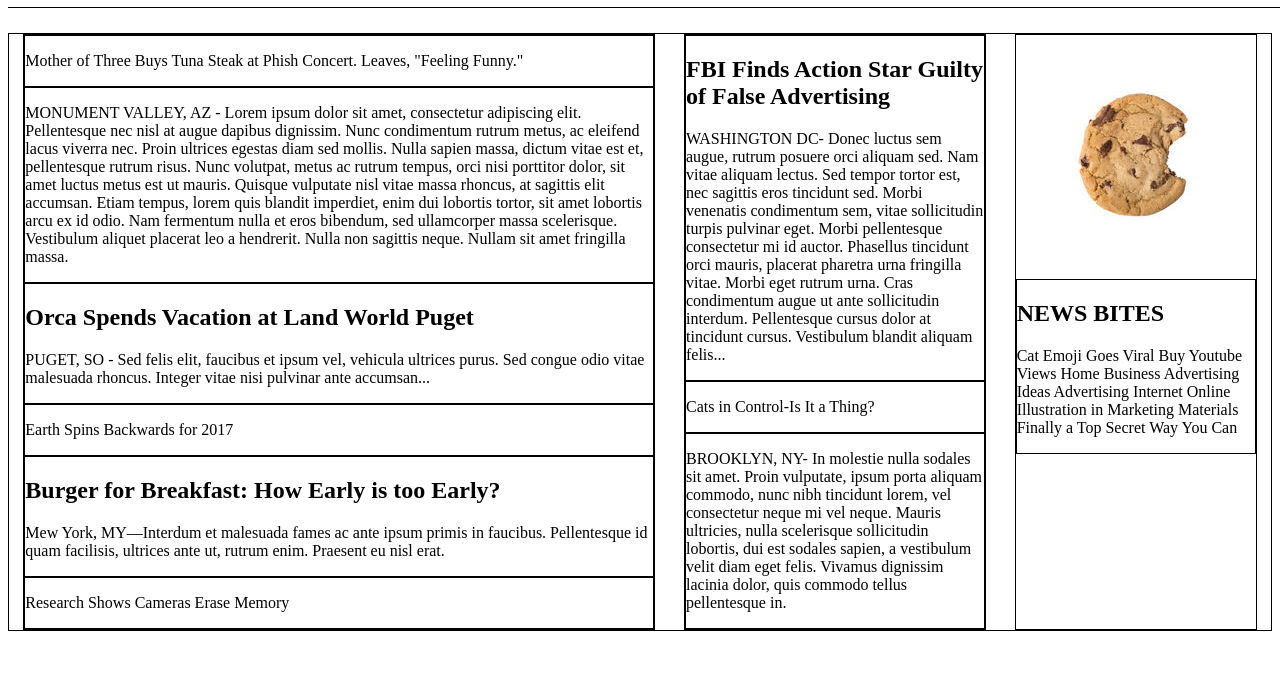
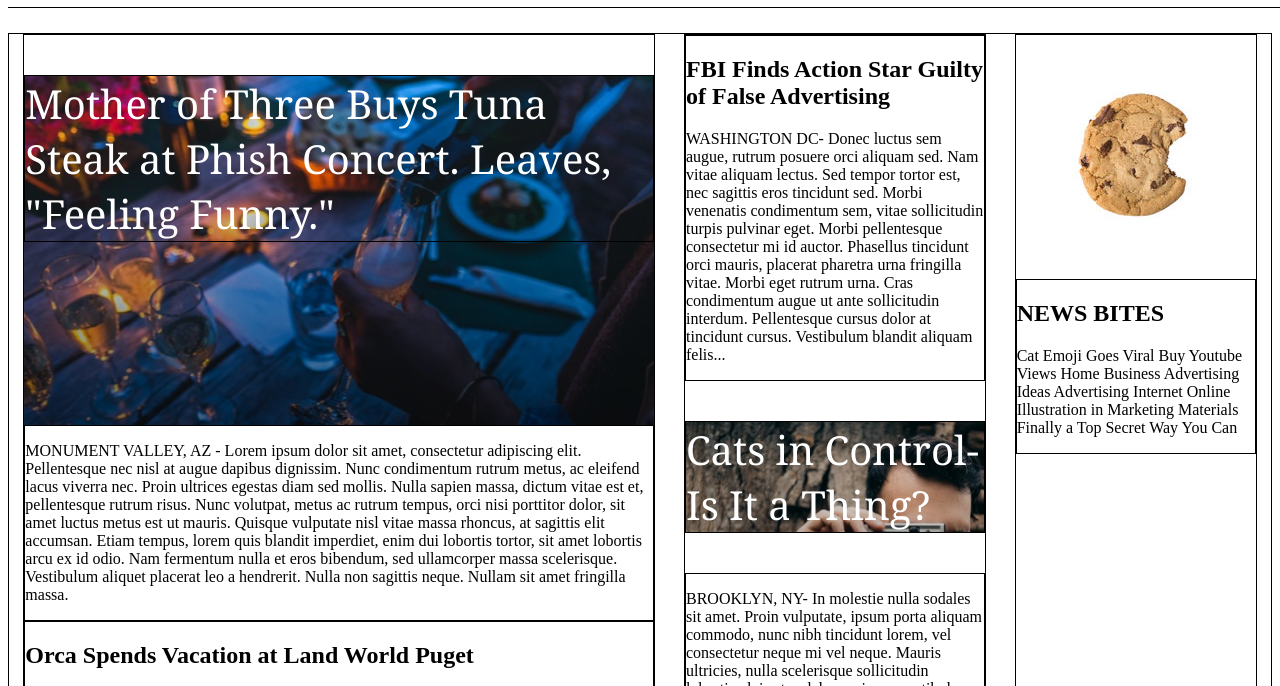
Before and after one commit to alysonalyson/my-times, a plain HTML site: page index.html in a window 1280 px wide. Shown: the part 85-771 px from the top of the page. Drawn offline with Linux system fonts and the light colour scheme.

Commit message:
added images to main

```diff
--- a/index.html
+++ b/index.html
@@ -20,8 +20,8 @@
     <div class="main">
 
       <div class="column large">
-        <div class="caption">
-          <p>Mother of Three Buys Tuna Steak at Phish Concert. Leaves, "Feeling Funny."</p>
+        <div class="pic" id="story-main">
+          <p class="caption">Mother of Three Buys Tuna Steak at Phish Concert. Leaves, "Feeling Funny."</p>
         </div>
         <div class="article">
           <p>MONUMENT VALLEY, AZ - Lorem ipsum dolor sit amet, consectetur adipiscing elit. Pellentesque nec nisl at augue dapibus dignissim. Nunc condimentum rutrum metus, ac eleifend lacus viverra nec. Proin ultrices egestas diam sed mollis. Nulla sapien massa, dictum vitae est et, pellentesque rutrum risus. Nunc volutpat, metus ac rutrum tempus, orci nisi porttitor dolor, sit amet luctus metus est ut mauris. Quisque vulputate nisl vitae massa rhoncus, at sagittis elit accumsan. Etiam tempus, lorem quis blandit imperdiet, enim dui lobortis tortor, sit amet lobortis arcu ex id odio. Nam fermentum nulla et eros bibendum, sed ullamcorper massa scelerisque. Vestibulum aliquet placerat leo a hendrerit. Nulla non sagittis neque. Nullam sit amet fringilla massa.</p>
@@ -30,15 +30,15 @@
           <h2>Orca Spends Vacation at Land World Puget</h2>
           <p>PUGET, SO - Sed felis elit, faucibus et ipsum vel, vehicula ultrices purus. Sed congue odio vitae malesuada rhoncus. Integer vitae nisi pulvinar ante accumsan...</p>
         </div>
-        <div class="story-link">
-          <p>Earth Spins Backwards for 2017</p>
+        <div class="pic" id="story1">
+          <p class="caption">Earth Spins Backwards for 2017</p>
         </div>
         <div class="article">
           <h2>Burger for Breakfast: How Early is too Early?</h2>
           <p>Mew York, MY—Interdum et malesuada fames ac ante ipsum primis in faucibus. Pellentesque id quam facilisis, ultrices ante ut, rutrum enim. Praesent eu nisl erat.</p>
         </div>
-        <div class="story-link">
-          <p>Research Shows Cameras Erase Memory</p>
+        <div class="pic" id="story2">
+          <p class="caption">Research Shows Cameras Erase Memory</p>
         </div>
       </div>
 
@@ -47,8 +47,8 @@
           <h2>FBI Finds Action Star Guilty of False Advertising</h2>
           <p>WASHINGTON DC- Donec luctus sem augue, rutrum posuere orci aliquam sed. Nam vitae aliquam lectus. Sed tempor tortor est, nec sagittis eros tincidunt sed. Morbi venenatis condimentum sem, vitae sollicitudin turpis pulvinar eget. Morbi pellentesque consectetur mi id auctor. Phasellus tincidunt orci mauris, placerat pharetra urna fringilla vitae. Morbi eget rutrum urna. Cras condimentum augue ut ante sollicitudin interdum. Pellentesque cursus dolor at tincidunt cursus. Vestibulum blandit aliquam felis...</p>
         </div>
-        <div class="caption">
-          <p>Cats in Control-Is It a Thing?</p>
+        <div class="pic" id="story3">
+          <p class="caption">Cats in Control-Is It a Thing?</p>
         </div>
         <div class="article">
           <p>BROOKLYN, NY- In molestie nulla sodales sit amet. Proin vulputate, ipsum porta aliquam commodo, nunc nibh tincidunt lorem, vel consectetur neque mi vel neque. Mauris ultricies, nulla scelerisque sollicitudin lobortis, dui est sodales sapien, a vestibulum velit diam eget felis. Vivamus dignissim lacinia dolor, quis commodo tellus pellentesque in.</p>
--- a/resources/css/style.css
+++ b/resources/css/style.css
@@ -61,3 +61,35 @@ header a {
 .column, .article, .story-link, .caption {
   border: 1px solid black;
 }
+
+.pic {
+  background-size: cover;
+  background-color: darkGrey;
+}
+
+#story-main {
+  background-image: url("../images/story-main.png");
+  height: 350px;
+}
+
+#story1 {
+  background-image: url("../images/story-1.png");
+  width: 50%;
+  height: 200px;
+}
+
+#story2 {
+  background-image: url("../images/story-2.png");
+  width: 50%;
+  height: 200px;
+}
+
+#story3 {
+  background-image: url("../images/story-3.png");
+}
+
+.caption {
+  color: white;
+  font-family: Georgia, serif;
+  font-size: 40px;
+}
```
